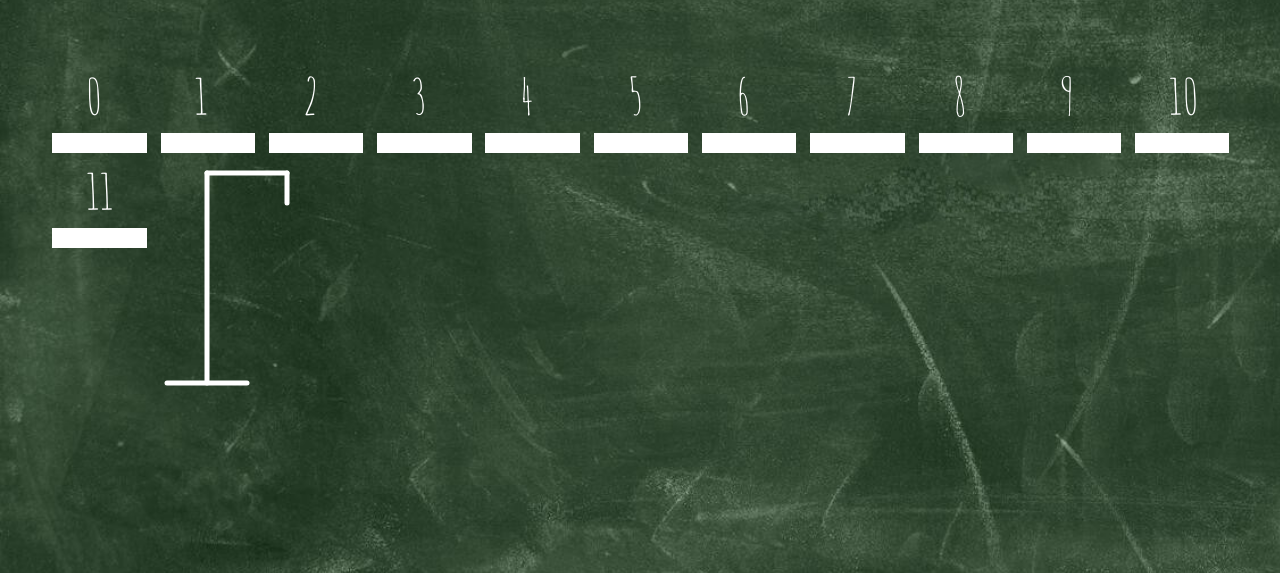
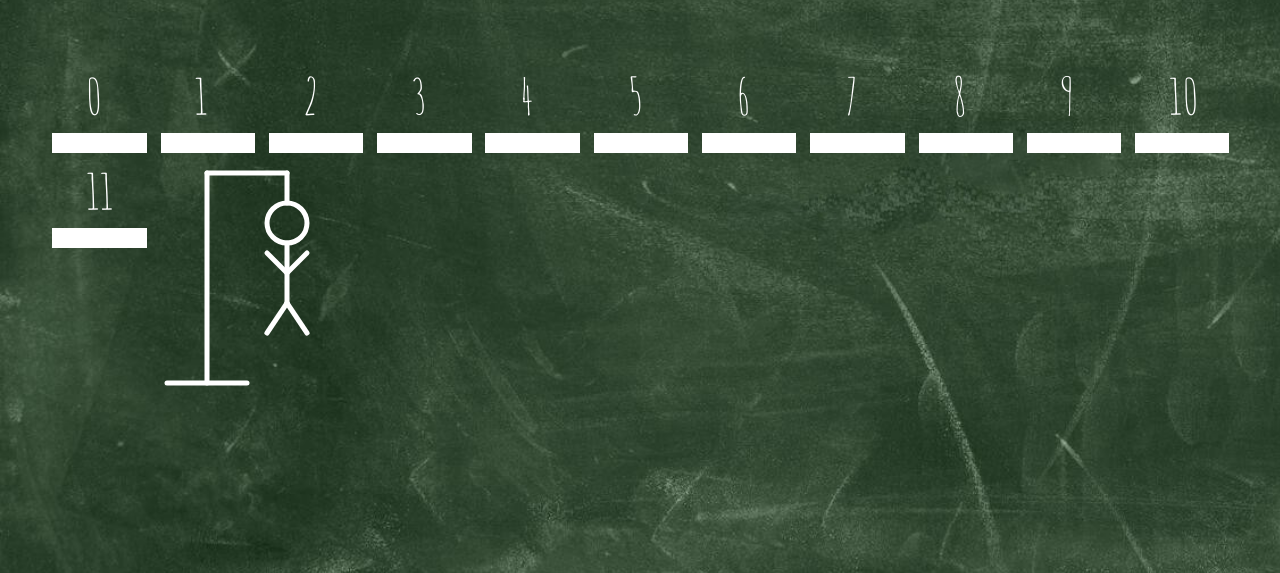
Before and after one commit to Tetoji/Hangman-Projekt, a Django app: page /game/ in a window 1280 px wide. Shown: the part 206-779 px from the top of the page. Run offline with Django 4.2, Linux system fonts and the light colour scheme; data comes from the database, SQL or seed files in the repository; some libraries are stand-ins or nearby versions.

Commit message:
Stickman

```diff
--- a/hangmanapp/static/game.css
+++ b/hangmanapp/static/game.css
@@ -117,5 +117,5 @@ button:hover{
 
 .figure-part
 {
-    display: none;
+    display: block;
 }
```
